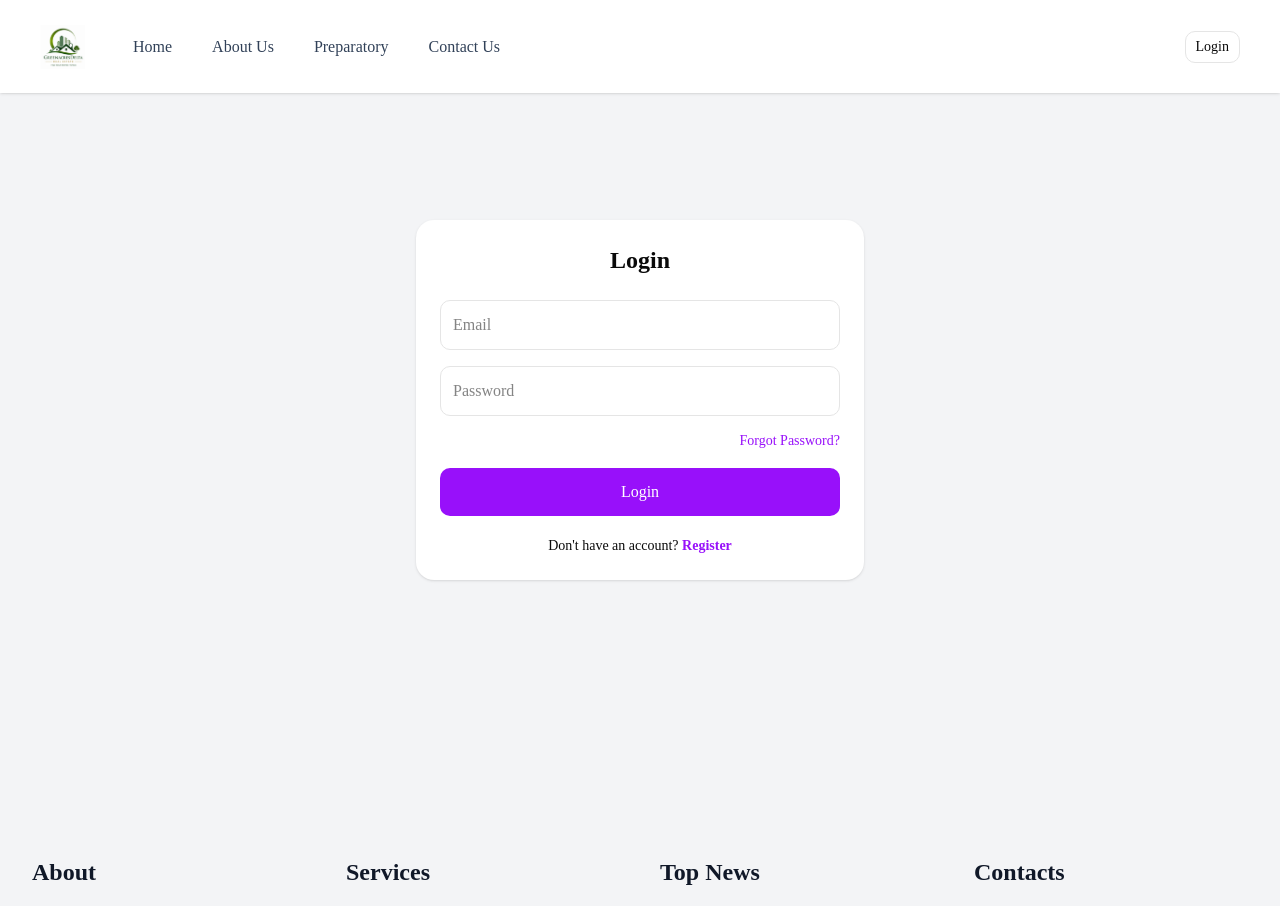
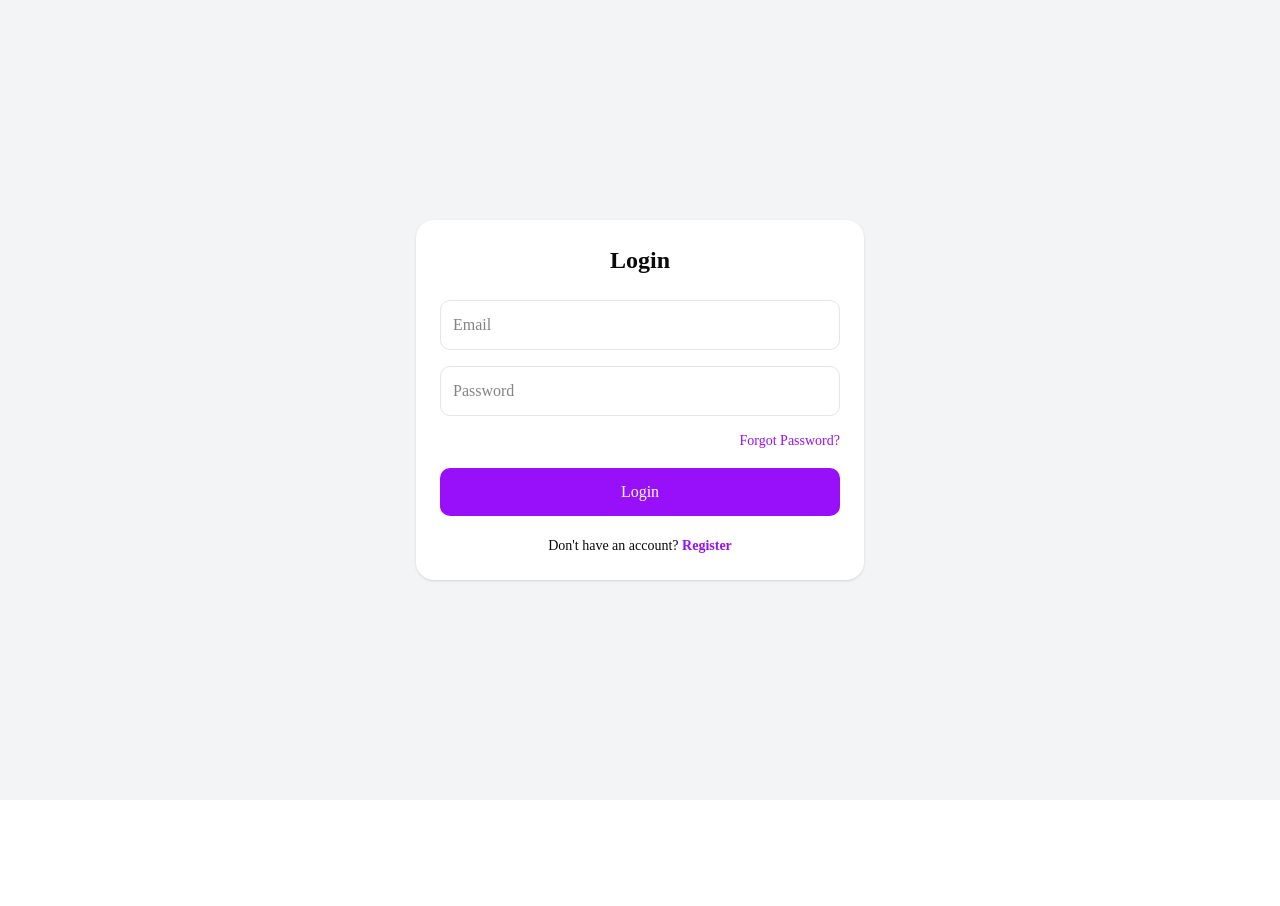
Before and after one commit to balaguru8072/greenacres-frontend, a Next.js app: page /login in a window 1280 px wide. Shown: the top 906 px of the page. After the commit the page ends 800 px from the top, so only its background shows below. Built offline with nearby package versions, Linux system fonts and the light colour scheme; no server answers.

Commit message:
coming soon

```diff
--- a/app/Provider.jsx
+++ b/app/Provider.jsx
@@ -5,11 +5,11 @@ import Footer from "./_component/Footer"
 function Provider({ children }) {
     return (
         <div>
-            <Header />
+            {/* <Header /> */}
             <div className=''>
                 {children}
             </div>
-            <Footer />
+            {/* <Footer /> */}
         </div >
     )
 }
```
